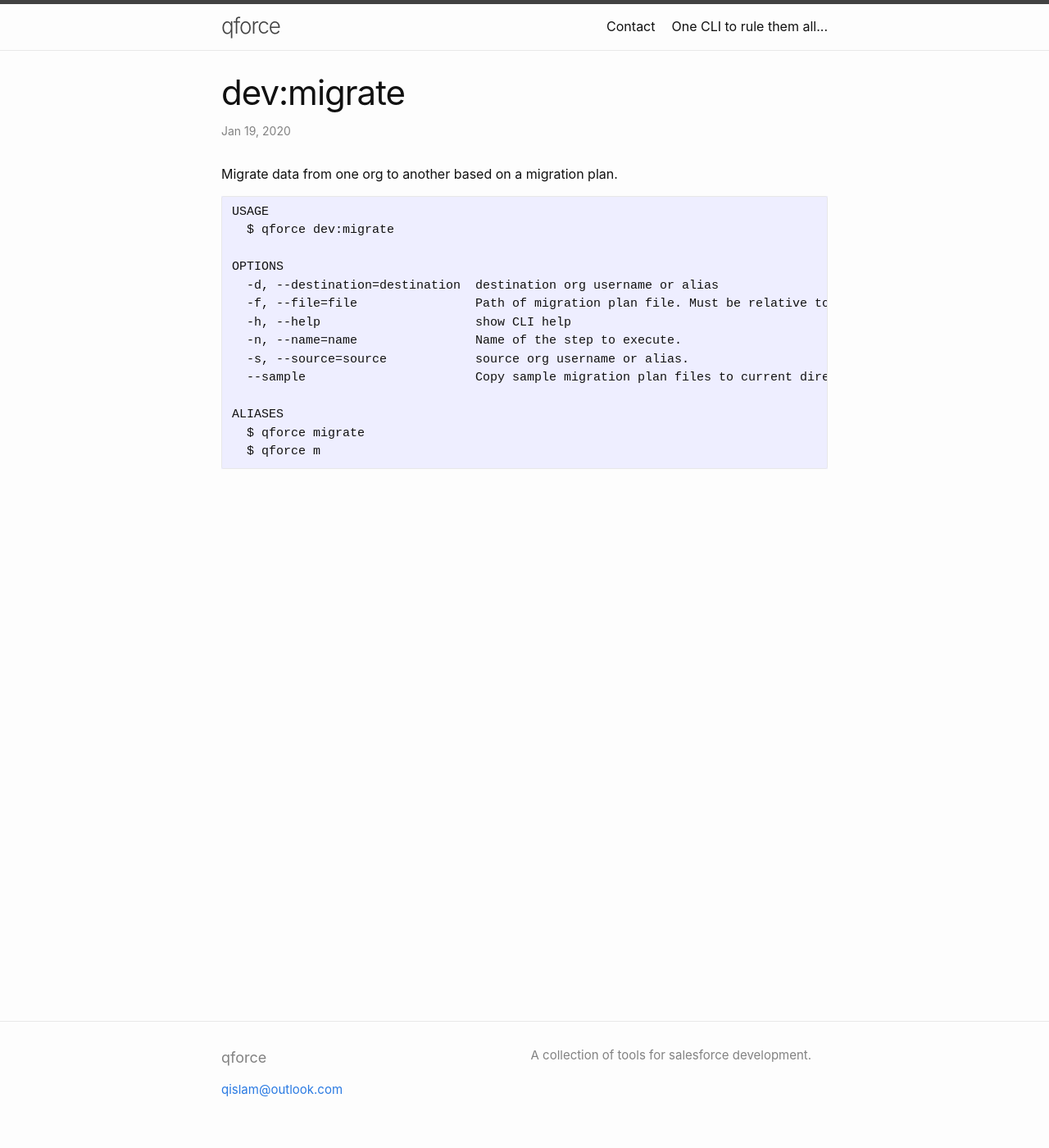
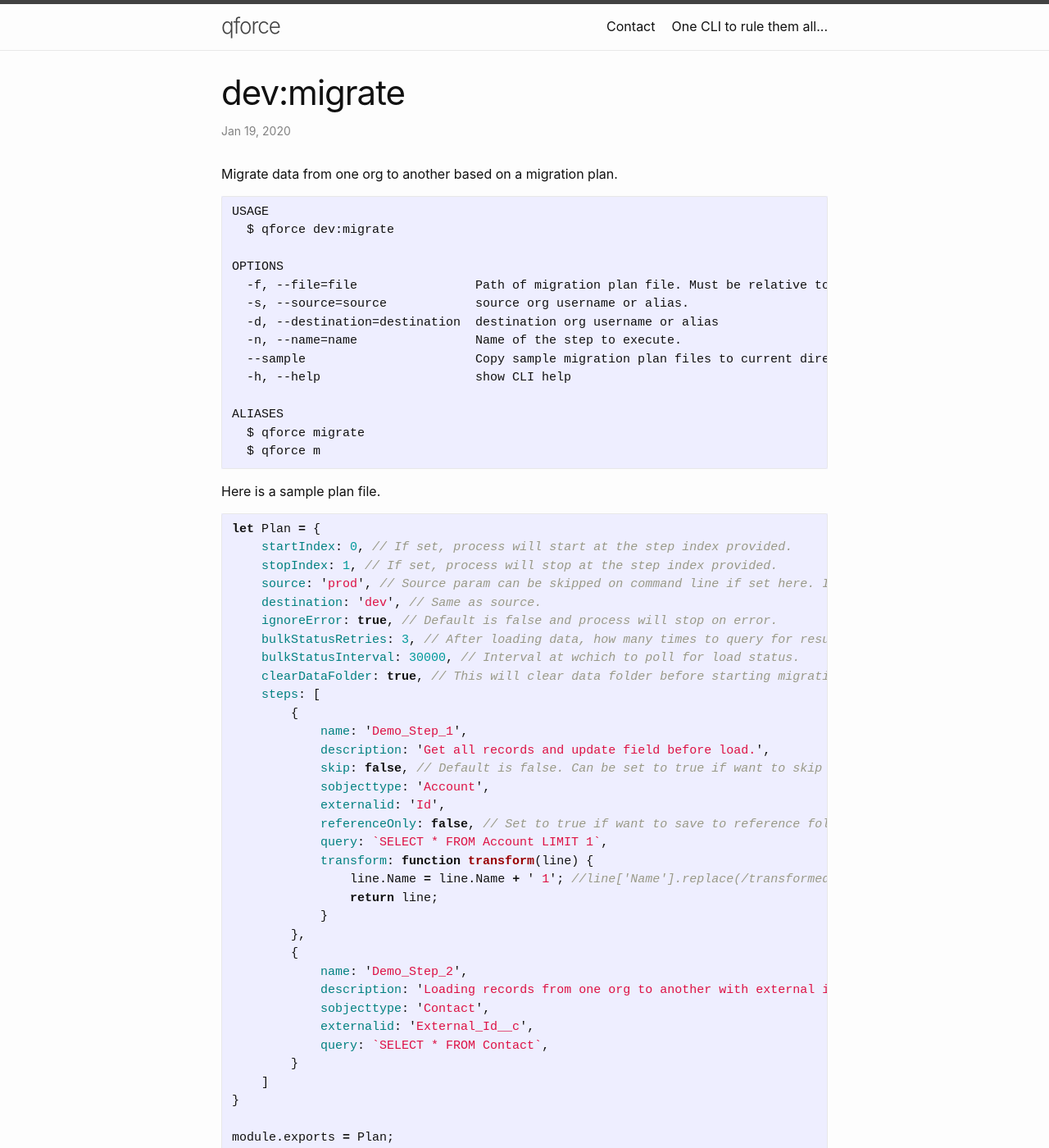
Before and after one commit to qislam/qforce, a Jekyll site: the page built from docs/_posts/2020-01-19-dev-migrate.md, in a window 1280 px wide and 1400 px high. Shown: the whole window at 82% size. Built offline with Jekyll 4.4.1, drawn with Linux system fonts in a browser that asks for light colours.

Commit message:
migrate updates

````diff
--- a/docs/_posts/2020-01-19-dev-migrate.md
+++ b/docs/_posts/2020-01-19-dev-migrate.md
@@ -12,14 +12,53 @@
   $ qforce dev:migrate
 
 OPTIONS
+  -f, --file=file                Path of migration plan file. Must be relative to cwd and in unix format.
+  -s, --source=source            source org username or alias.
   -d, --destination=destination  destination org username or alias
-  -f, --file=file                Path of migration plan file. Must be relative to cwd and in unix format.
+  -n, --name=name                Name of the step to execute.
+  --sample                       Copy sample migration plan files to current directory.
   -h, --help                     show CLI help
-  -n, --name=name                Name of the step to execute.
-  -s, --source=source            source org username or alias.
-  --sample                       Copy sample migration plan files to current directory.
 
 ALIASES
   $ qforce migrate
   $ qforce m
 ```
+
+Here is a sample plan file.
+
+```js
+let Plan = {
+    startIndex: 0, // If set, process will start at the step index provided.
+    stopIndex: 1, // If set, process will stop at the step index provided.
+    source: 'prod', // Source param can be skipped on command line if set here. If both provided, value from command line will be used.
+    destination: 'dev', // Same as source.
+    ignoreError: true, // Default is false and process will stop on error.
+    bulkStatusRetries: 3, // After loading data, how many times to query for results before continuing further.
+    bulkStatusInterval: 30000, // Interval at wchich to poll for load status.
+    clearDataFolder: true, // This will clear data folder before starting migration process.
+    steps: [
+        {
+            name: 'Demo_Step_1',
+            description: 'Get all records and update field before load.',
+            skip: false, // Default is false. Can be set to true if want to skip on a step.
+            sobjecttype: 'Account',
+            externalid: 'Id',
+            referenceOnly: false, // Set to true if want to save to reference folder instead of data
+            query: `SELECT * FROM Account LIMIT 1`,
+            transform: function transform(line) {
+                line.Name = line.Name + ' 1'; //line['Name'].replace(/transformed/gi, '').trim();
+                return line;
+            }
+        },
+        {
+            name: 'Demo_Step_2',
+            description: 'Loading records from one org to another with external id.',
+            sobjecttype: 'Contact',
+            externalid: 'External_Id__c',
+            query: `SELECT * FROM Contact`,
+        }
+    ]
+}
+
+module.exports = Plan;
+```
--- a/src/commands/dev/migrate.ts
+++ b/src/commands/dev/migrate.ts
@@ -63,6 +63,11 @@
     if(migrationPlan.clearDataFolder) {
       if(fs.existsSync(path.join(process.cwd(), ...dataPath))) {
         deleteFolderRecursive(dataPath.join('/'))
+      }
+    }
+    if(migrationPlan.clearRefFolder) {
+      if(fs.existsSync(path.join(process.cwd(), ...refPath))) {
+        deleteFolderRecursive(refPath.join('/'))
       }
     }
     const startIndex = migrationPlan.startIndex || 0
````
